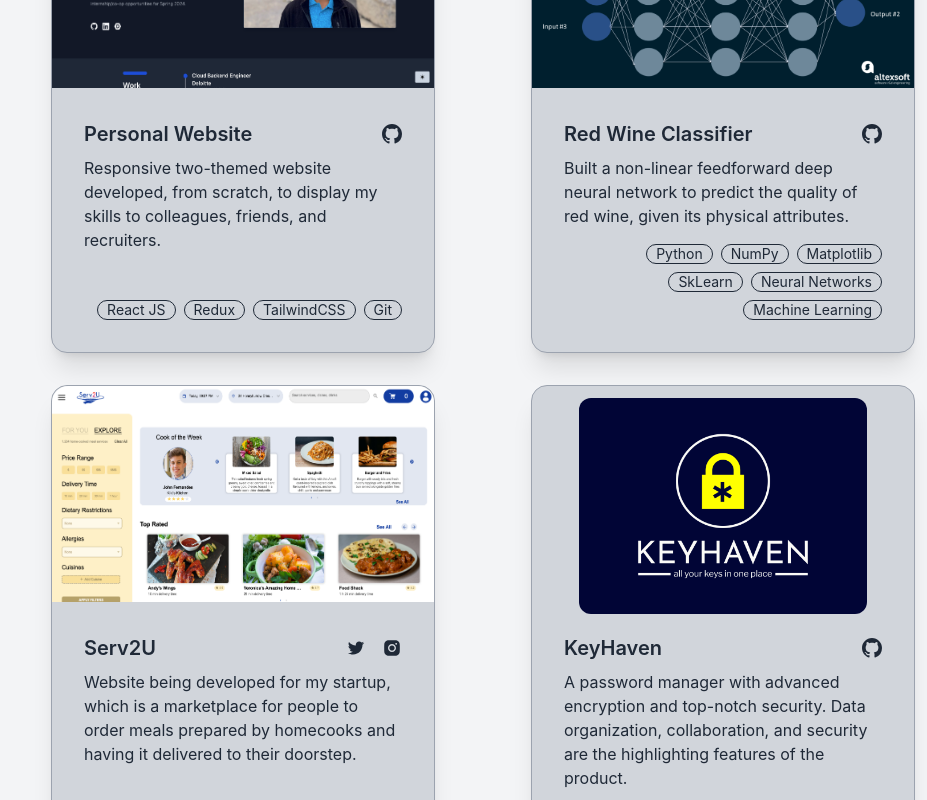
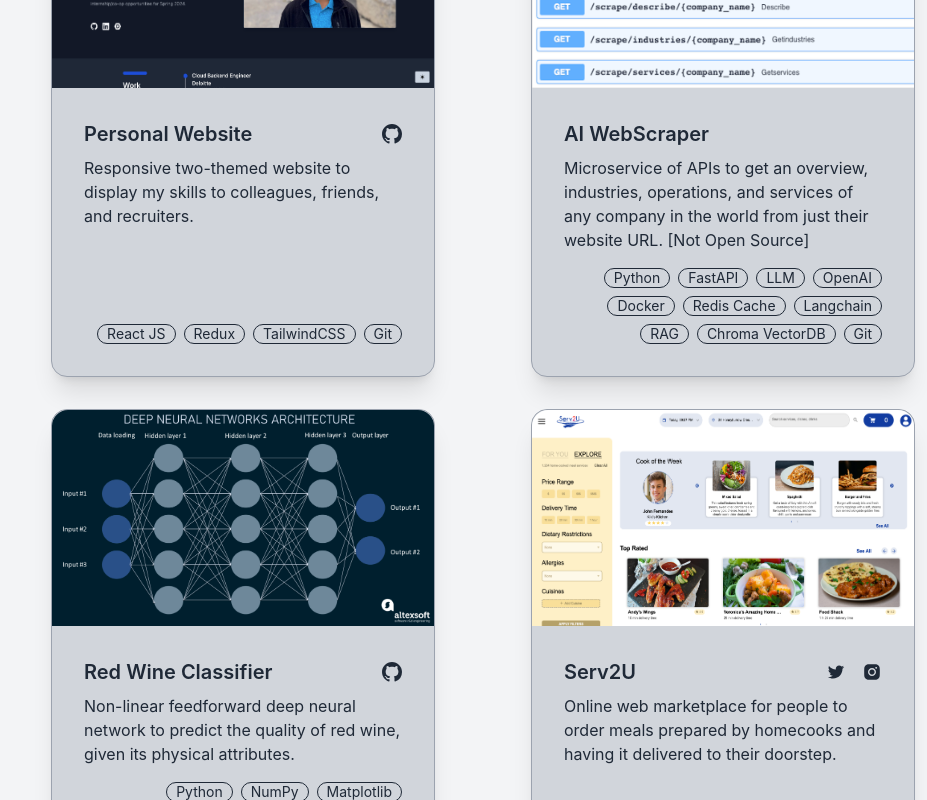
Before and after one commit to AbhinavGupta2002/Personal_Website_2, a React (Create React App) app: page / in a window 1280 px wide. Shown: the part 3320-4120 px from the top of the page, without its empty margins (353-1280 px from the left). Built offline with nearby package versions, Linux system fonts and the light colour scheme.

Commit message:
added scraper project

```diff
--- a/src/FeaturedProjects.js
+++ b/src/FeaturedProjects.js
@@ -7,8 +7,9 @@
 
 // Local Imports
 import personalWebsite from './img/personalWebsite.png'
+import speedyMathDemo from './img/speedyMathDemo.gif'
 import serv2uWebsite from './img/serv2uWebsite.png'
-import speedyMathDemo from './img/speedyMathDemo.gif'
+import aiWebscraper from './img/aiWebscraper.png'
 import connectPlus from './img/connectPlus.jpg'
 import tripTailor from './img/triptailor.jpeg'
 import keyHaven from './img/keyHavenLogo.png'
@@ -29,6 +30,7 @@
         Matplotlib: 'Matplotlib',
         Sklearn: 'SkLearn',
         Mongodb: 'MongoDB',
+        Chromadb: 'Chroma VectorDB',
         Gcp: 'GCP',
         Aws: 'AWS',
         Cohere: 'Cohere API',
@@ -36,22 +38,27 @@
         Elephant: 'ElephantSQL',
         Unsplash: 'Unsplash API',
         Render: 'Render',
-        Rediscache: 'Redis Cache',
+        RedisCache: 'Redis Cache',
         Docker: 'Docker',
         Xcode: 'XCode',
-        Postgres: 'PostgreSQL'
+        Postgres: 'PostgreSQL',
+        OpenAi: 'OpenAI'
     },
     Framework: {
-        Reactjs: 'React JS',
-        Reactts: 'React TS',
+        ReactJs: 'React JS',
+        ReactTs: 'React TS',
         Flask: 'Flask',
+        FastApi: 'FastAPI',
         Express: 'Express',
         Nodets: 'Node TS',
+        Langchain: 'Langchain'
     },
     Concept: {
         NN: 'Neural Networks',
         ML: 'Machine Learning',
-        Fremp: 'FReMP'
+        Llm: 'LLM',
+        Fremp: 'FReMP',
+        Rag: 'RAG'
     }
 }
 
@@ -61,8 +68,8 @@
         {
             thumbnail: personalWebsite,
             title: 'Personal Website',
-            body: 'Responsive two-themed website developed, from scratch, to display my skills to colleagues, friends, and recruiters.',
-            tags: [TAG.Framework.Reactjs, TAG.Tool.Redux, TAG.Tool.Tailwind, TAG.Tool.Git],
+            body: 'Responsive two-themed website to display my skills to colleagues, friends, and recruiters.',
+            tags: [TAG.Framework.ReactJs, TAG.Tool.Redux, TAG.Tool.Tailwind, TAG.Tool.Git],
             links: [
                 {
                     logo: <BsGithub className='hover:text-blue-600 cursor-pointer transition-colors duration-200'/>,
@@ -71,9 +78,15 @@
             ]
         },
         {
+            thumbnail: aiWebscraper,
+            title: 'AI WebScraper',
+            body: 'Microservice of APIs to get an overview, industries, operations, and services of any company in the world from just their website URL. [Not Open Source]',
+            tags: [TAG.Language.Python, TAG.Framework.FastApi, TAG.Concept.Llm, TAG.Tool.OpenAi, TAG.Tool.Docker, TAG.Tool.RedisCache, TAG.Framework.Langchain, TAG.Concept.Rag, TAG.Tool.Chromadb, TAG.Tool.Git],
+        },
+        {
             thumbnail: deepNN,
             title: 'Red Wine Classifier',
-            body: 'Built a non-linear feedforward deep neural network to predict the quality of red wine, given its physical attributes.',
+            body: 'Non-linear feedforward deep neural network to predict the quality of red wine, given its physical attributes.',
             tags: [TAG.Language.Python, TAG.Tool.Numpy, TAG.Tool.Matplotlib, TAG.Tool.Sklearn, TAG.Concept.NN, TAG.Concept.ML],
             links: [
                 {
@@ -85,8 +98,8 @@
         {
             thumbnail: serv2uWebsite,
             title: 'Serv2U',
-            body: 'Website being developed for my startup, which is a marketplace for people to order meals prepared by homecooks and having it delivered to their doorstep.',
-            tags: [TAG.Concept.Fremp, TAG.Framework.Reactjs, TAG.Tool.Mongodb, TAG.Framework.Flask, TAG.Tool.Gcp, TAG.Tool.Redux, TAG.Tool.Heroku, TAG.Language.Jsx],
+            body: 'Online web marketplace for people to order meals prepared by homecooks and having it delivered to their doorstep.',
+            tags: [TAG.Concept.Fremp, TAG.Framework.ReactJs, TAG.Tool.Mongodb, TAG.Framework.Flask, TAG.Tool.Gcp, TAG.Tool.Redux, TAG.Tool.Heroku, TAG.Language.Jsx],
             titleLink: 'https://www.serv2u.org',
             links: [
                 {
@@ -103,8 +116,8 @@
             thumbnail: keyHaven,
             isRounded: true,
             title: 'KeyHaven',
-            body: 'A password manager with advanced encryption and top-notch security. Data organization, collaboration, and security are the highlighting features of the product.',
-            tags: [TAG.Framework.Reactts, TAG.Tool.Postgres, TAG.Tool.Elephant, TAG.Framework.Express, TAG.Tool.Tailwind, TAG.Tool.Rediscache, TAG.Tool.Docker, TAG.Language.Jsx, TAG.Framework.Nodets, TAG.Tool.Git],
+            body: 'Password manager with advanced encryption and top-notch security. Data organization, collaboration, and security are the highlighting features of the product.',
+            tags: [TAG.Framework.ReactTs, TAG.Tool.Postgres, TAG.Tool.Elephant, TAG.Framework.Express, TAG.Tool.Tailwind, TAG.Tool.RedisCache, TAG.Tool.Docker, TAG.Language.Jsx, TAG.Framework.Nodets, TAG.Tool.Git],
             links: [
                 {
                     logo: <BsGithub className='hover:text-blue-600 cursor-pointer transition-colors duration-200'/>,
@@ -117,7 +130,7 @@
             title: 'TripTailor',
             titleLink: 'https://triptailor.onrender.com/chooseCountry',
             body: 'Intuitive AI platform that enables you to intelligently make your travel plans for any country in the world with ease.',
-            tags: [TAG.Framework.Reactjs, TAG.Tool.Postgres, TAG.Tool.Elephant, TAG.Framework.Flask, TAG.Tool.Cohere, TAG.Tool.Unsplash, TAG.Tool.Render, TAG.Language.Jsx, TAG.Tool.Git],
+            tags: [TAG.Framework.ReactJs, TAG.Tool.Postgres, TAG.Tool.Elephant, TAG.Framework.Flask, TAG.Tool.Cohere, TAG.Tool.Unsplash, TAG.Tool.Render, TAG.Language.Jsx, TAG.Tool.Git],
             links: [
                 {
                     logo: <BsGithub className='hover:text-blue-600 cursor-pointer transition-colors duration-200'/>,
@@ -180,7 +193,7 @@
                                                 project.title
                                             }
                                             <div className="flex gap-4">
-                                                {project.links.map(icon =>
+                                                {project.links?.map(icon =>
                                                     <a
                                                     href={icon.link}
                                                     target="_blank"
```
Also changed, not shown: src/img/aiWebscraper.png (added).
